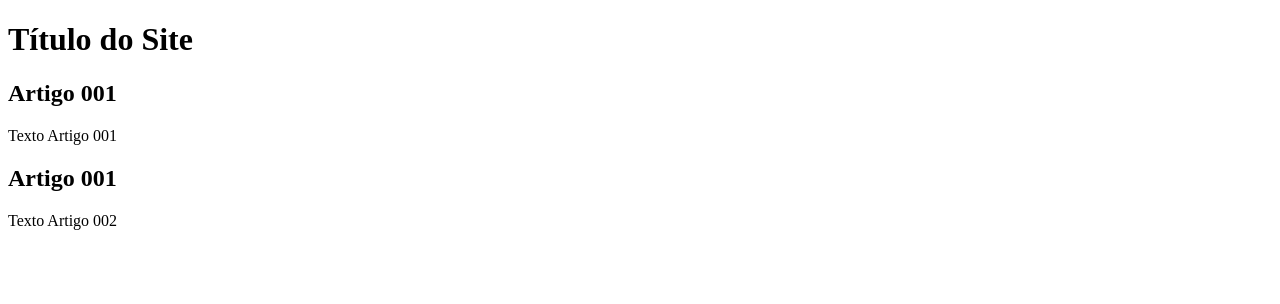
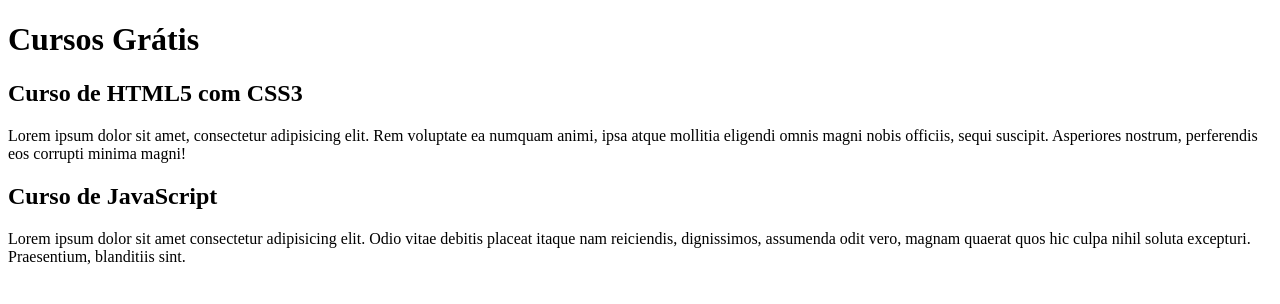
Before and after one commit to Alan-Patrik/projeto-site, a plain HTML site: page index.html in a window 1280 px wide. Drawn offline with Linux system fonts and the light colour scheme.

Commit message:
comecei a esvrever o conteúdo

```diff
--- a/index.html
+++ b/index.html
@@ -8,15 +8,15 @@
 <body>
   <Main>
       <header>
-          <h1>Título do Site</h1>
+          <h1>Cursos Grátis</h1>
       </header>
       <article>
-          <h2>Artigo 001</h2>
-          <p>Texto Artigo 001</p>
+          <h2>Curso de HTML5 com CSS3</h2>
+          <p>Lorem ipsum dolor sit amet, consectetur adipisicing elit. Rem voluptate ea numquam animi, ipsa atque mollitia eligendi omnis magni nobis officiis, sequi suscipit. Asperiores nostrum, perferendis eos corrupti minima magni!</p>
       </article>
       <article>
-          <h2>Artigo 001</h2>
-          <p>Texto Artigo 002</p>
+          <h2>Curso de JavaScript</h2>
+          <p>Lorem ipsum dolor sit amet consectetur adipisicing elit. Odio vitae debitis placeat itaque nam reiciendis, dignissimos, assumenda odit vero, magnam quaerat quos hic culpa nihil soluta excepturi. Praesentium, blanditiis sint.</p>
       </article>
   </Main>
 </body>
```
